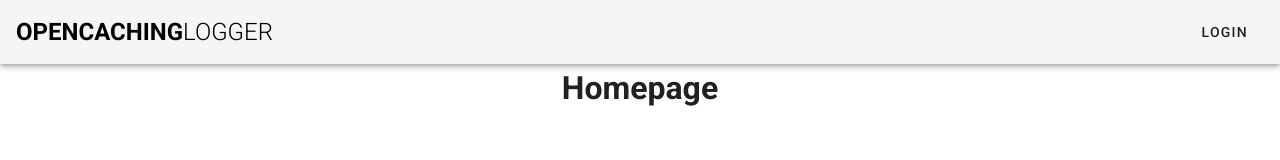
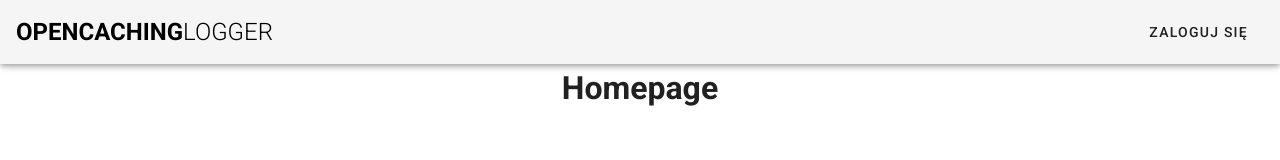
Before and after one commit to holowieszek/oc-logger-front, a Vue app: page / in a window 1280 px wide. Shown: the top 160 px of the page. Built offline with nearby package versions, Linux system fonts and the light colour scheme.

Commit message:
Changed name of menu item

```diff
--- a/src/components/Header.vue
+++ b/src/components/Header.vue
@@ -8,7 +8,7 @@
     </v-toolbar-title>
     <v-spacer></v-spacer>
      <v-toolbar-items>
-        <v-btn text to="/login">Login</v-btn>
+        <v-btn text to="/signin">Zaloguj się</v-btn>
       </v-toolbar-items>
   </v-app-bar>
 </template>
```
